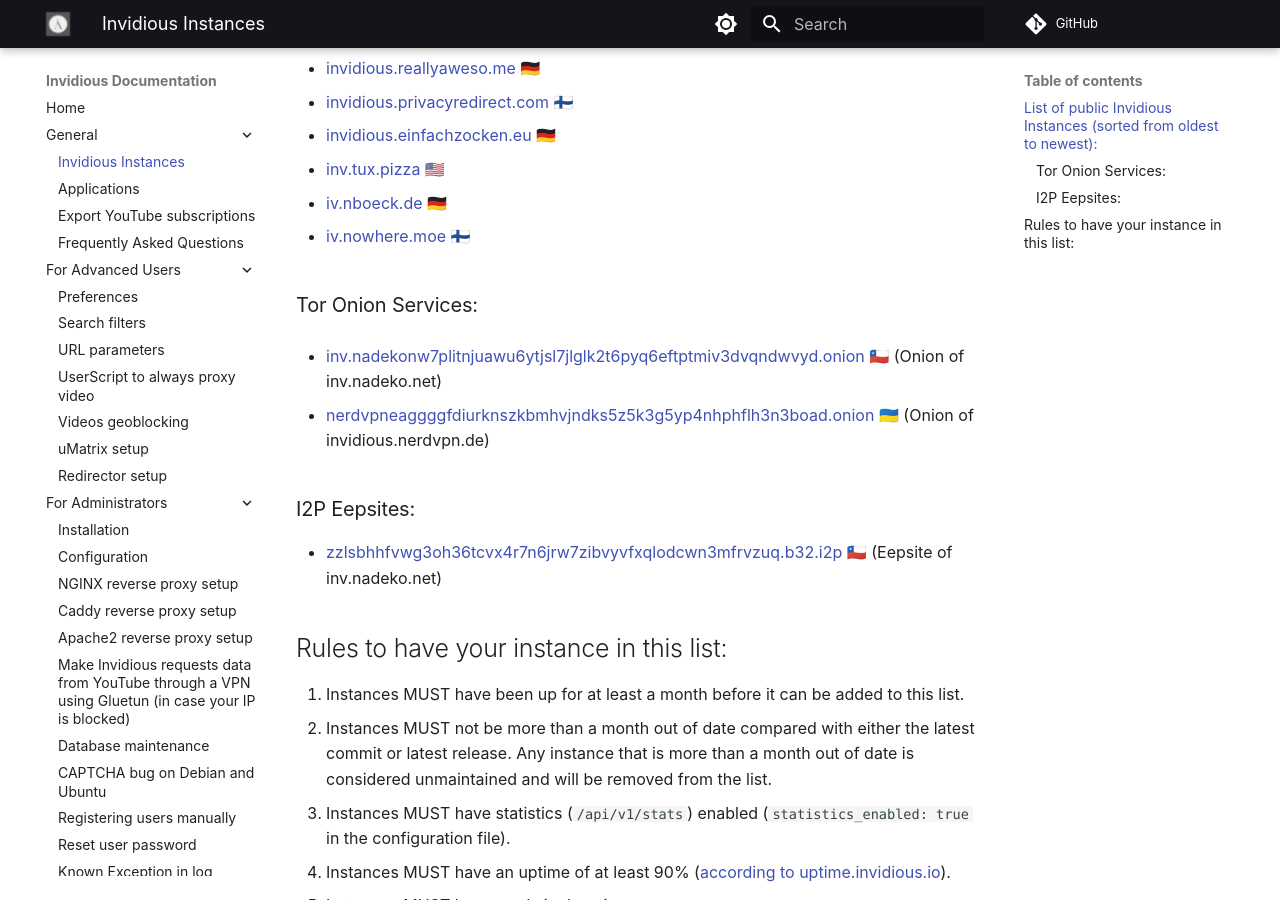
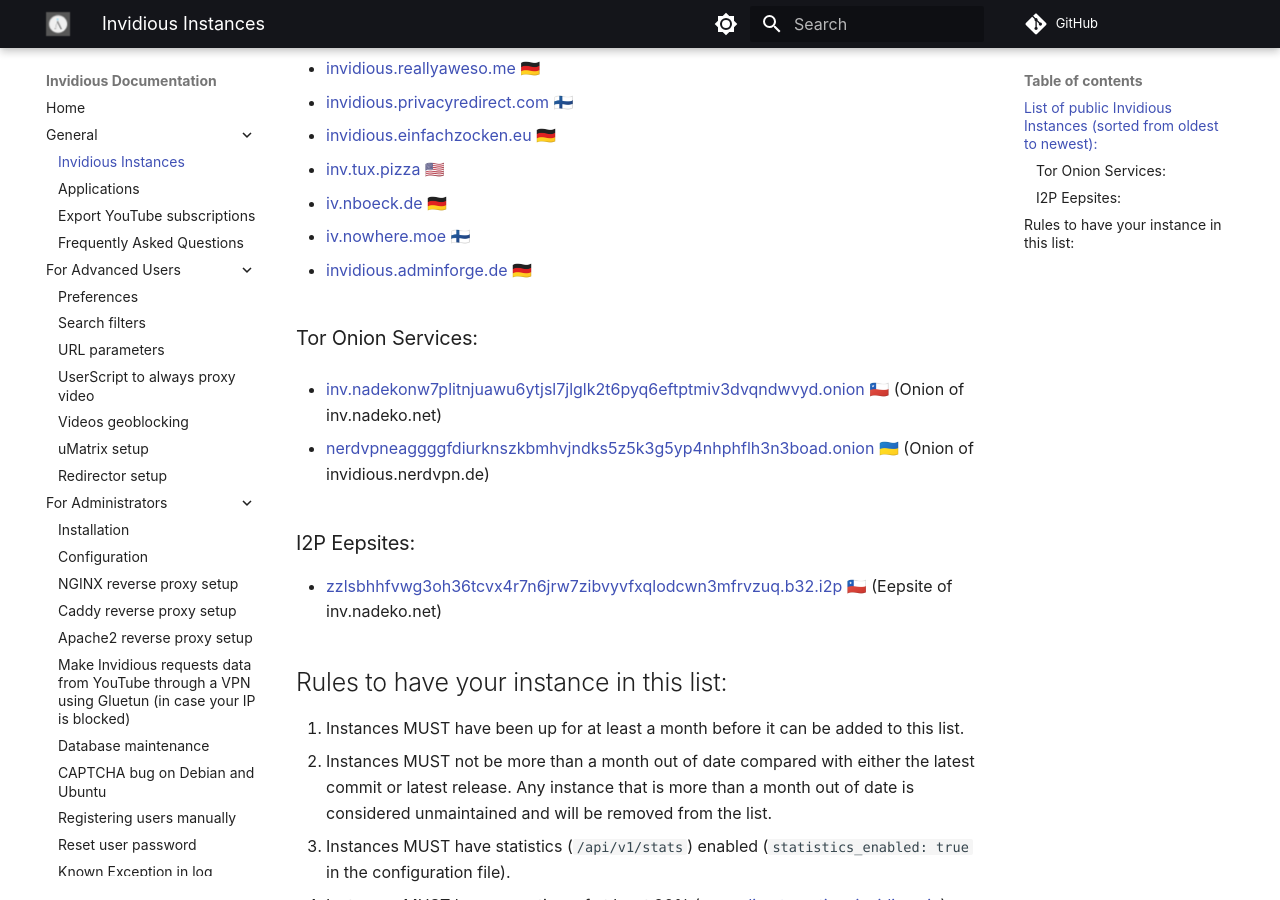
Before and after one commit to iv-org/documentation, an MkDocs documentation site: the page built from docs/instances.md, in a window 1280 px wide and 900 px high, scrolled down 619 px. Built offline with MkDocs 1.6.1 and Material for MkDocs 9.7.7, drawn with Linux system fonts in a browser that asks for light colours; comment, search, counter and statistics services are not loaded.

Commit message:
Add invidious.adminforge.de to the instance list
closes #573

```diff
--- a/docs/instances.md
+++ b/docs/instances.md
@@ -32,6 +32,8 @@
 
 * [iv.nowhere.moe](https://iv.nowhere.moe) 🇫🇮
 
+* [invidious.adminforge.de](https://invidious.adminforge.de) 🇩🇪
+
 ### Tor Onion Services:
 
 * [inv.nadekonw7plitnjuawu6ytjsl7jlglk2t6pyq6eftptmiv3dvqndwvyd.onion](http://inv.nadekonw7plitnjuawu6ytjsl7jlglk2t6pyq6eftptmiv3dvqndwvyd.onion) 🇨🇱 (Onion of inv.nadeko.net)
```
